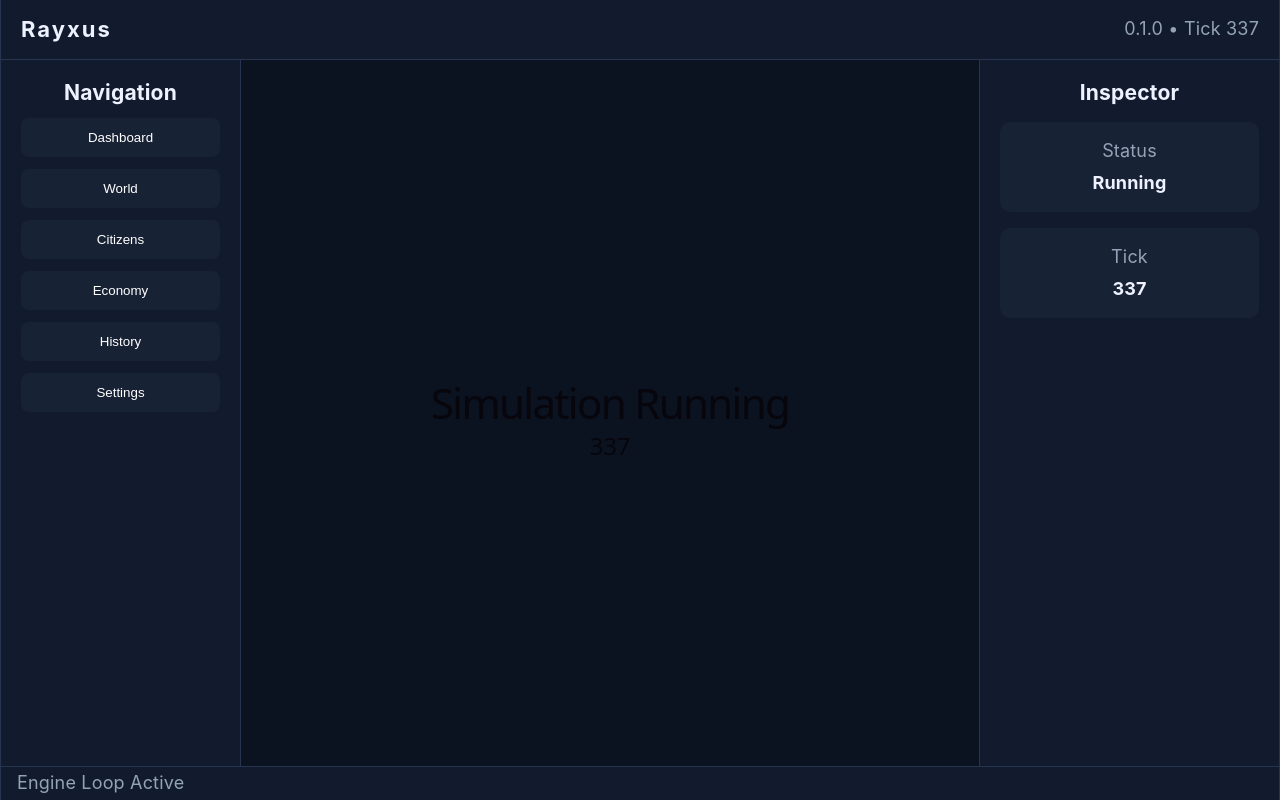
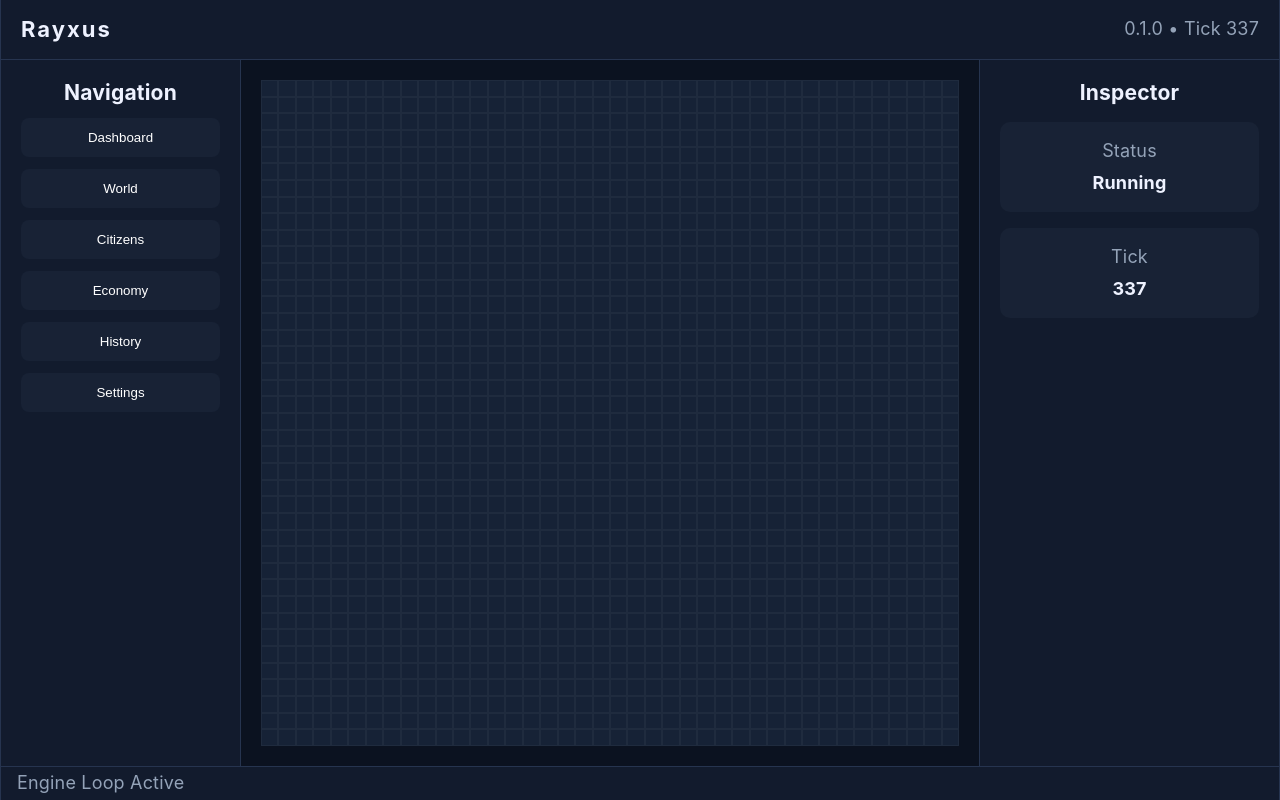
Before and after one commit to ruemugeo/rayxus, a React (Vite) app in the folder apps/web/: page / in a window 1280 px wide. Built offline with nearby package versions, Linux system fonts and the light colour scheme.

Commit message:
feat: add world grid renderer

```diff
--- a/apps/web/src/App.css
+++ b/apps/web/src/App.css
@@ -85,8 +85,7 @@ button{
 }
 
 .viewport{
-    display:grid;
-    place-items:center;
+    padding:20px;
 }
 
 .viewport-placeholder{
--- a/apps/web/src/App.tsx
+++ b/apps/web/src/App.tsx
@@ -3,6 +3,7 @@ import { useEffect, useState } from "react";
 import "./App.css";
 
 import { Engine, ENGINE } from "./engine";
+import Grid from "./renderer/Grid";
 
 const engine = new Engine();
 
@@ -45,11 +46,7 @@ export default function App() {
         </aside>
 
         <main className="viewport">
-          <div className="viewport-placeholder">
-            <h1>Simulation Running</h1>
-
-            <h2>{tick}</h2>
-          </div>
+          <Grid />
         </main>
 
         <aside className="inspector">
--- /dev/null
+++ b/apps/web/src/renderer/Grid.css
@@ -0,0 +1,18 @@
+.grid{
+    width:100%;
+    height:100%;
+
+    display:grid;
+
+    background:#162236;
+}
+
+.cell{
+    border:1px solid rgba(255,255,255,.04);
+
+    transition:.15s;
+}
+
+.cell:hover{
+    background:#3b82f6;
+}
--- /dev/null
+++ b/apps/web/src/renderer/Grid.tsx
@@ -0,0 +1,19 @@
+import "./Grid.css";
+
+const SIZE = 40;
+
+export default function Grid() {
+  return (
+    <div
+      className="grid"
+      style={{
+        gridTemplateColumns: `repeat(${SIZE}, 1fr)`,
+        gridTemplateRows: `repeat(${SIZE}, 1fr)`
+      }}
+    >
+      {Array.from({ length: SIZE * SIZE }).map((_, i) => (
+        <div className="cell" key={i} />
+      ))}
+    </div>
+  );
+}
```
